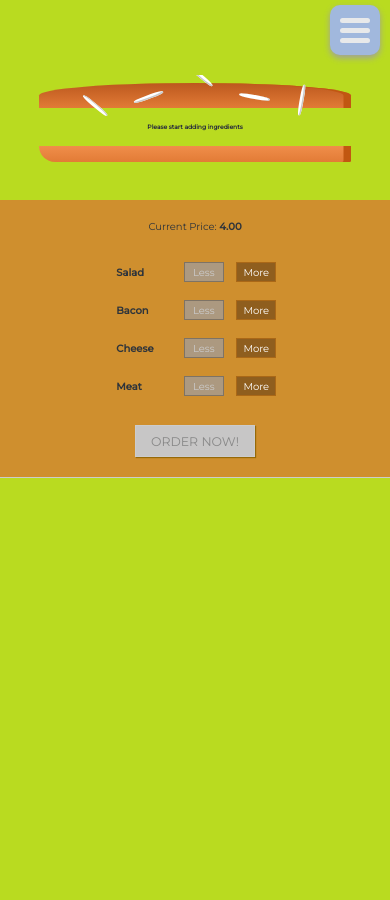
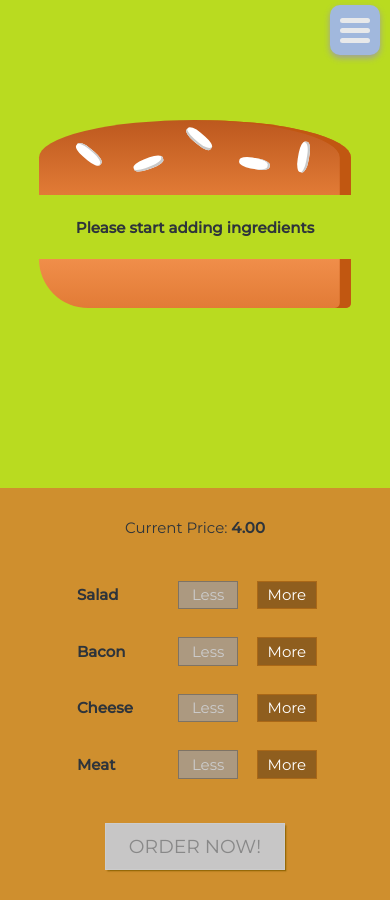
Before and after one commit to diego-c/react-complete-guide, a React app in the folder my-burger-app-basic/: page / in a window 390 px wide. Before the commit the page ends 844 px from the top, so only its background shows below. Built offline with nearby package versions, Linux system fonts and the light colour scheme.

Commit message:
improve responsiveness

```diff
--- a/my-burger-app-basic/src/components/Burger/Burger.css
+++ b/my-burger-app-basic/src/components/Burger/Burger.css
@@ -1,7 +1,7 @@
 .Burger {
     width: 100%;
     margin: auto;
-    height: 25rem;
+    height: 50rem;
     overflow: auto;
     text-align: center;
     font-weight: bold;
--- a/my-burger-app-basic/src/components/Burger/Burger.js
+++ b/my-burger-app-basic/src/components/Burger/Burger.js
@@ -10,7 +10,7 @@ const burger = props => {
         }
     });
     if (transformedIngredients.length === 0) {
-        transformedIngredients = <p style = {{ fontSize: 'inherit', margin: '3rem auto' }}>Please start adding ingredients</p>;
+        transformedIngredients = <p style = {{ fontSize: '2rem', margin: '3rem auto' }}>Please start adding ingredients</p>;
     }
     //transformedIngredients.reduce((acc, arr) => [...acc, ...arr], []);
     return (
--- a/my-burger-app-basic/src/components/Navigation/NavigationItems/NavigationItem/NavigationItem.css
+++ b/my-burger-app-basic/src/components/Navigation/NavigationItems/NavigationItem/NavigationItem.css
@@ -1,5 +1,5 @@
 .NavigationItem {
-    margin: 1rem 0;
+    margin: 2rem 0;
     display: block;
     width: 100%;
 }
@@ -9,6 +9,7 @@
     text-decoration: none;
     width: 100%;
     display: block;
+    font-size: 2.5rem;
 }
 
 .NavigationItem a:hover,
--- a/my-burger-app-basic/src/components/UI/Button/Button.css
+++ b/my-burger-app-basic/src/components/UI/Button/Button.css
@@ -22,3 +22,9 @@
 .Danger {
     color: #944317;
 }
+
+@media (max-width: 500px) {
+    .Button {
+        margin: 2rem 0;
+    }
+}
--- a/my-burger-app-basic/src/index.css
+++ b/my-burger-app-basic/src/index.css
@@ -23,6 +23,6 @@ body {
 
 @media (max-width: 500px) {
   html {
-    font-size: 31.25%;
+    font-size: 46.875%;
   }
 }
```
Also changed, not shown: my-burger-app-basic/src/components/Burger/OrderSummary/OrderSummary.css (line endings or trailing spaces).
